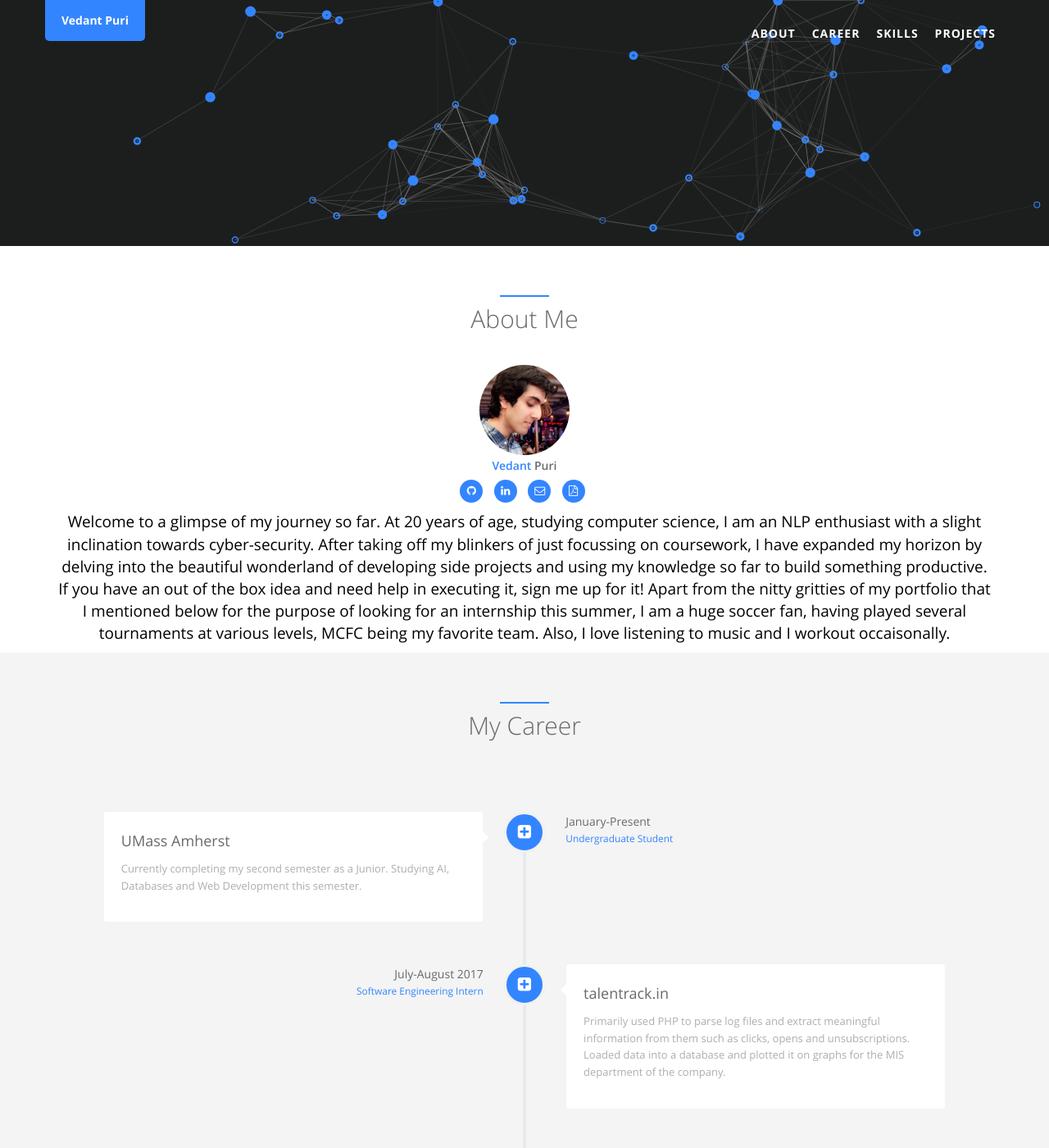
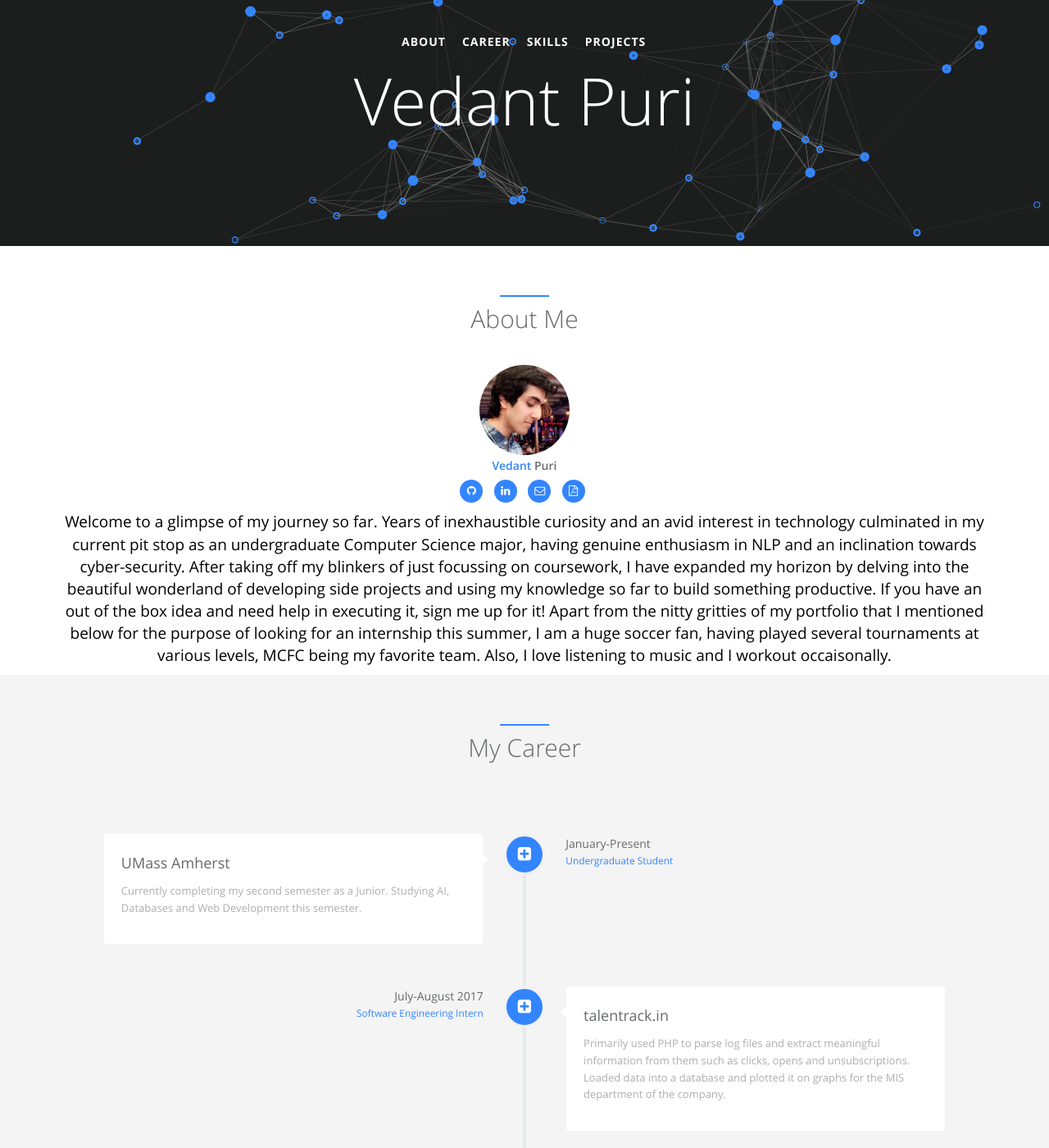
Before and after one commit to vedantpuri/vedantpuri.github.io, a Jekyll site: the page built from index.html, in a window 1280 px wide and 1400 px high. Shown: the whole window at 82% size. Built offline with Jekyll 4.4.1, drawn with Linux system fonts in a browser that asks for light colours.

Commit message:
Update styling

```diff
--- a/_config.yml
+++ b/_config.yml
@@ -21,7 +21,7 @@ author:  # change following line to your infomation.
   facebook_username:   # Leave blank if you don't have now
   twitter_username:   # Leave blank if you don't have now
   email: vedantpuri13@gmail.com  # Leave blank if you don't have now
-  cv: /static/assets/my_cv.pdf # An online CV can be printed as PDF, leave blank if you don't have now
+  cv: /static/assets/vedant_puri_resume.pdf # An online CV can be printed as PDF, leave blank if you don't have now
   # skill icons are on avatar's left and right side. Reference urls are http://fontawesome.io/ and http://fizzed.com/oss/font-mfizz
   skill_icon1:
     - name: icon-music
@@ -29,7 +29,7 @@ author:  # change following line to your infomation.
   skill_icon2:
     - name: icon-music
     - name: icon-music
-  desc: Welcome to a glimpse of my journey so far. At 20 years of age, studying computer science, I am an NLP enthusiast with a slight inclination towards cyber-security. After taking off my blinkers of just focussing on coursework, I have expanded my horizon by delving into the beautiful wonderland of developing side projects and using my knowledge so far to build something productive. If you have an out of the box idea and need help in executing it, sign me up for it! Apart from the nitty gritties of my portfolio that I mentioned below for the purpose of looking for an internship this summer, I am a huge soccer fan, having played several tournaments at various levels, MCFC being my favorite team. Also, I love listening to music and I workout occaisonally. # Describe yourself.
+  desc: Welcome to a glimpse of my journey so far. Years of inexhaustible curiosity and an avid interest in technology culminated in my current pit stop as an undergraduate Computer Science major, having genuine enthusiasm in NLP and an inclination towards cyber-security. After taking off my blinkers of just focussing on coursework, I have expanded my horizon by delving into the beautiful wonderland of developing side projects and using my knowledge so far to build something productive. If you have an out of the box idea and need help in executing it, sign me up for it! Apart from the nitty gritties of my portfolio that I mentioned below for the purpose of looking for an internship this summer, I am a huge soccer fan, having played several tournaments at various levels, MCFC being my favorite team. Also, I love listening to music and I workout occaisonally. # Describe yourself.
 
 # comment
 disqus:  # if you wanna comment feature, go to https://disqus.com/ to get your configuration; if not, comment following two lines.
--- a/_sass/_style.scss
+++ b/_sass/_style.scss
@@ -11,6 +11,26 @@
   background-position: 50% 50%;
   background-size: contain;
 }
+#text-overlay
+{
+  position: absolute;
+  top: 50%; left: 50%;
+  transform: translate(-50%, -50%);
+}
+
+#text-overlay h1
+{
+  font-size: 60px;
+  white-space: nowrap;
+  color: red;
+}
+
+
+#name-header {
+  text-align: center;
+  color: white;
+  font-size: 80px;
+}
 button.dim {
   text-transform: uppercase;
 }
@@ -47,6 +67,7 @@ h3, h4, h5 {
   margin-top: 5px;
   font-weight: 600;
 }
+
 
 .nav {
   > li > a {
@@ -246,9 +267,21 @@ body.canvas-menu .nav-header {
     }
   }
   .navbar-right {
-    margin-right: 10px;
-  }
-}
+    margin-right: 5px;
+  }
+}
+
+#navbar {
+  margin: 0 auto;
+}
+#i18_navbar {
+  min-width: 745px;
+  padding-top: 10px;
+}
+#i18_navbar li {
+  display: inline;
+}
+
 
 .btn-default {
   &.active, &:active {
@@ -2390,7 +2423,7 @@ body {
     border-bottom: 2px solid #3385FF;
   }
   .navbar-wrapper {
-    position: fixed;
+    position: absolute;
     top: 0;
     right: 0;
     left: 0;
--- a/index.html
+++ b/index.html
@@ -6,8 +6,13 @@ permalink: /
 
 
 <div class="navbar-wrapper">
+  <div class="jumbotron" style="background-color: transparent; height: 10px;">
+    <h1 id="name-header">Vedant Puri</h1>
+  </div>
   <nav class="navbar navbar-default navbar-fixed-top" role="navigation">
+
     <div class="container">
+
       <div class="navbar-header page-scroll">
         <button type="button" class="navbar-toggle collapsed" data-toggle="collapse" data-target="#navbar" aria-expanded="false" aria-controls="navbar">
           <span class="sr-only">Toggle navigation</span>
@@ -15,7 +20,6 @@ permalink: /
           <span class="icon-bar"></span>
           <span class="icon-bar"></span>
         </button>
-        <a class="navbar-brand" href="#page-top" id="i18_title"><span data-i18n="website.title">{{ site.title }}</span></a>
       </div>
       <div id="navbar" class="navbar-collapse collapse">
         <ul class="nav navbar-nav navbar-right" id="i18_navbar">
```
Also changed, not shown: other parts of index.html (+3 -0 lines), 2 other files.
